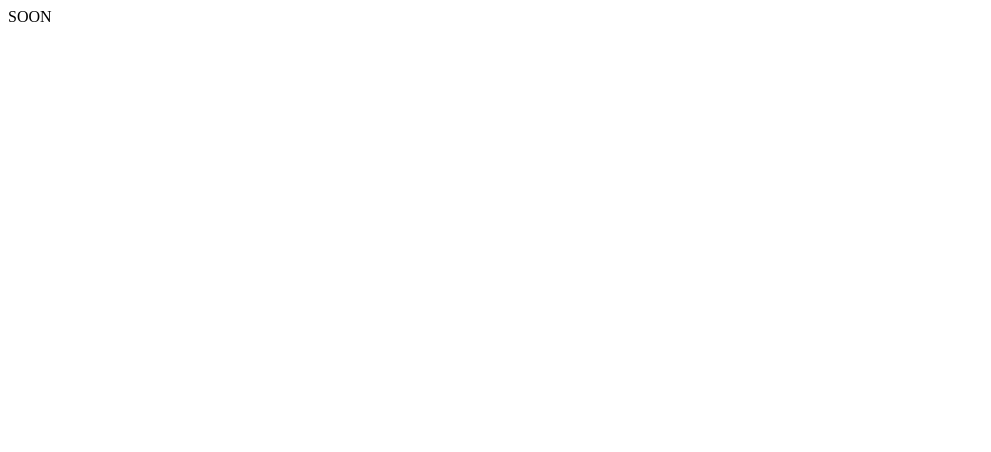
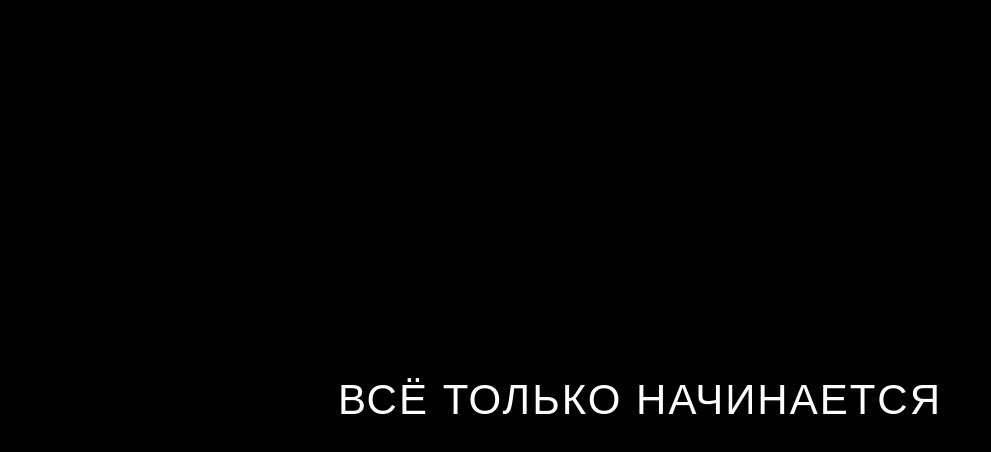
Before and after one commit to rbakh/miniapp-tonnel, a plain HTML site: page index.html in a window 1280 px wide. Shown: the whole page, without its empty margins (0-991 px from the left). Drawn offline with Linux system fonts and the light colour scheme.

Commit message:
Add initial HTML structure and styles

```diff
--- a/index.html
+++ b/index.html
@@ -1 +1,24 @@
-SOON
+<!doctype html>
+<html lang="ru">
+<head>
+<meta charset="utf-8" />
+<title>Заглушка</title>
+<style>
+  body{
+    margin:0;
+    height:100vh;
+    display:flex;
+    align-items:center;
+    justify-content:center;
+    background:#000;
+    color:#fff;
+    font-size:42px;
+    font-family:Arial, sans-serif;
+    letter-spacing:2px;
+  }
+</style>
+</head>
+<body>
+ВСЁ ТОЛЬКО НАЧИНАЕТСЯ
+</body>
+</html>
```
